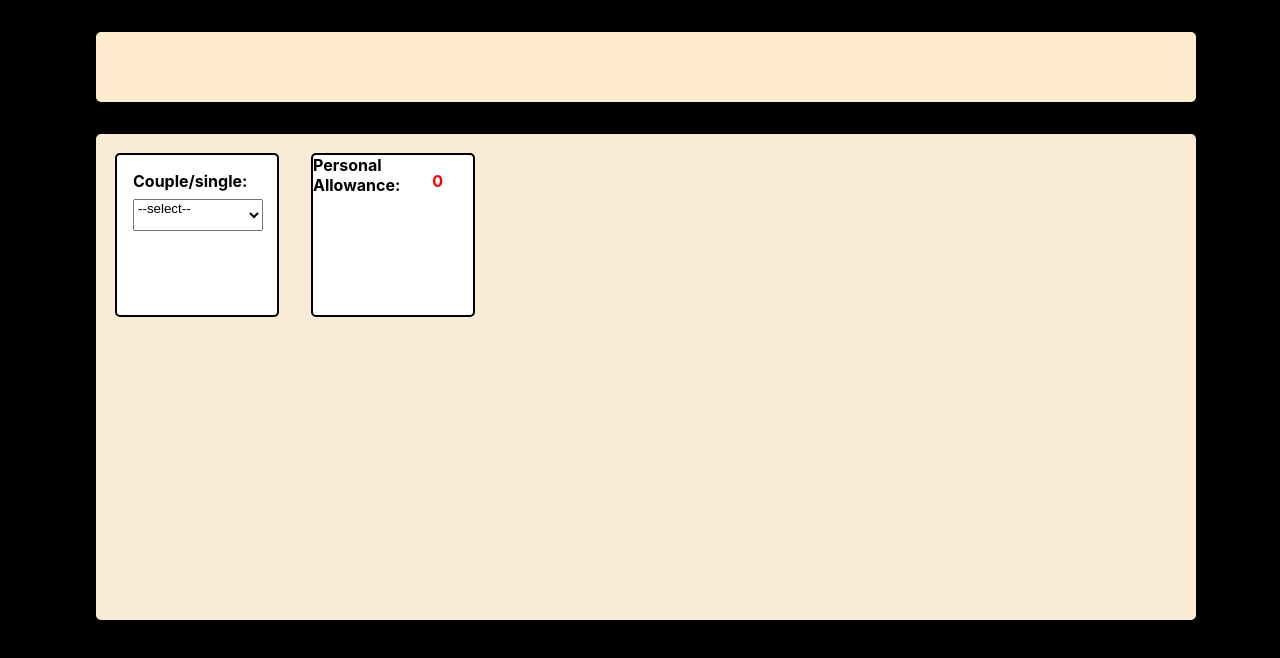
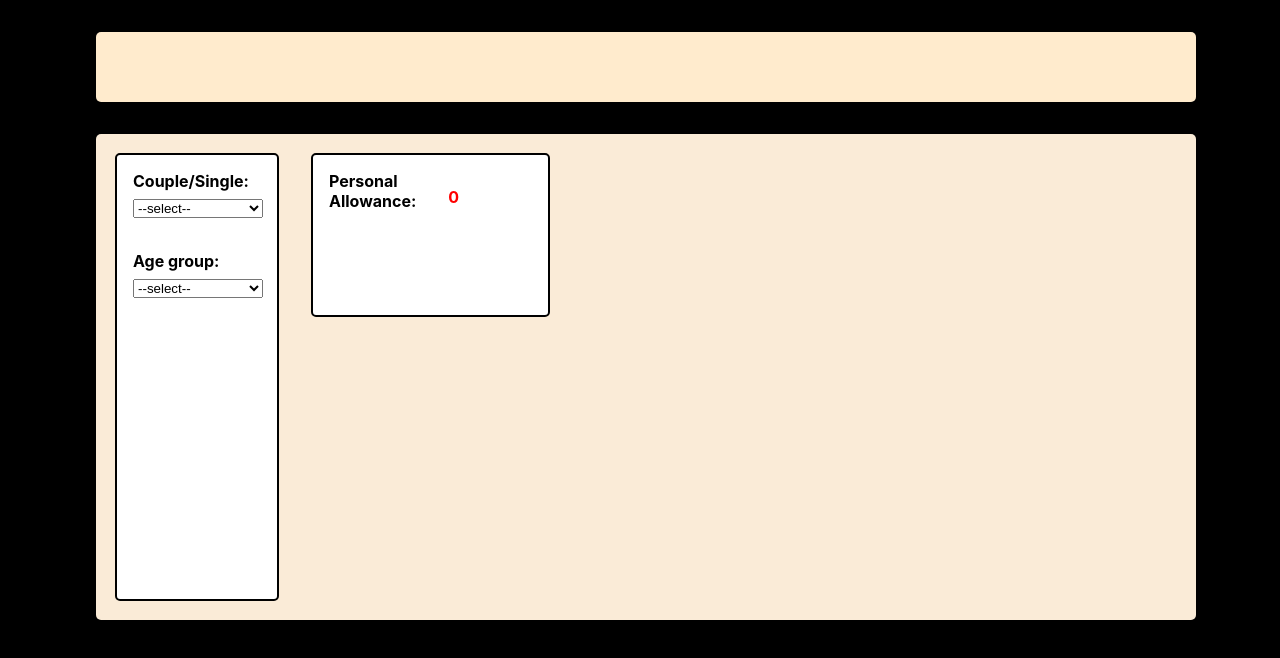
Before and after one commit to dnlstronge/benefitscalc2, a React (Create React App) app: page / in a window 1280 px wide. Shown: the top 658 px of the page. Built offline with nearby package versions, Linux system fonts and the light colour scheme.

Commit message:
[x] - add logic and test (clear) [x] - drop downs function exactly as expected

```diff
--- a/src/components/UC2/PA/PA.js
+++ b/src/components/UC2/PA/PA.js
@@ -1,11 +1,17 @@
 import React, { useReducer, useEffect } from "react";
-import CardA from "../card/CardA";
+import UCElements from "../UCElements/UCElements"
 import classes from "./PA.module.css"
+
+
+const UC_elements = UCElements;
 
 
 const PA_reducer = (state, action) => {
     if(action.type === "RSTATUS") {
         return {...state, single: action.value}
+    }
+    if(action.type === "AGE") {
+        return {...state, ageGroup: action.value}
     }
 }
 
@@ -19,22 +25,47 @@ const PA = ({propState, setPropState}) => {
     const handleCouple = (e) => {
         dispatchPA({type: "RSTATUS", value: e.target.value})
     }
+    const handleAge = (e) => {
+        dispatchPA({type: "AGE", value: e.target.value})
+    }
 
     useEffect(()=> {
-        if(PA_Select.single === "NONE" && PA_Select.ageGroup === "NONE") {
-            setPropState({...propState, PA: 0})
+        if(PA_Select.single === "NONE" || PA_Select.ageGroup === "NONE") {
+         return   setPropState({...propState, PA: 0})
         }
-    }, [])
+
+        if(PA_Select.single === "SINGLE" && PA_Select.ageGroup === "UNDER") {
+         return setPropState({...propState, PA: UC_elements.single_under25 })
+        }
+        if(PA_Select.single === "SINGLE" && PA_Select.ageGroup === "OVER") {
+         return setPropState({...propState, PA: UC_elements.single_over25 })
+        }
+        if(PA_Select.single === "COUPLE" && PA_Select.ageGroup === "UNDER") {
+         return setPropState({...propState, PA: UC_elements.joint_under25 })
+        }
+        if(PA_Select.single === "COUPLE" && PA_Select.ageGroup === "OVER") {
+         return setPropState({...propState, PA: UC_elements.joint_over25 })
+        }
+
+
+    }, [PA_Select])
 
     return (
         <React.Fragment>
 
             <div className={classes.container}>
-                <label className={classes.dropdown_label} htmlFor="select_status">Couple/single:
+                <label className={classes.dropdown_label} htmlFor="select_status">Couple/Single:
                     <select onChange={handleCouple} className={classes.dropdown_select}>
                         <option value="NONE">--select--</option>
                         <option value="SINGLE">Single</option>
                         <option value="COUPLE">Couple</option>
+                    </select>
+                </label>
+                <label className={classes.dropdown_label} htmlFor="select_status">Age group:
+                    <select onChange={handleAge} className={classes.dropdown_select}>
+                        <option value="NONE">--select--</option>
+                        <option value="UNDER">Under 25</option>
+                        <option value="OVER">Over 25</option>
                     </select>
                 </label>
             </div>
--- a/src/components/UC2/PA/PA.module.css
+++ b/src/components/UC2/PA/PA.module.css
@@ -3,7 +3,7 @@
     flex-direction: column;
     background: white;
     width: 10rem;
-    height: 10rem;
+    height: auto;
     margin: 1rem 1rem 1rem 1rem;
     border: 2px solid black;
     border-radius: 5px;
@@ -13,7 +13,7 @@
     font-weight: bold;
     display: flex;
     flex-direction: column;
-    height: 5rem;
+    height: 3rem;
     width: 90%;
     padding: 1rem 1rem 1rem 1rem;
 }
--- a/src/components/UC2/Totals/Totals.js
+++ b/src/components/UC2/Totals/Totals.js
@@ -9,6 +9,7 @@ const Totals = ({ propState }) => {
             <label className={classes.label_amount} htmlFor="amount">Personal Allowance:
                 <p className={classes.label_p} id="amount">{propState.PA}</p>
             </label>
+
         </div>
     )
 }
--- a/src/components/UC2/Totals/Totals.module.css
+++ b/src/components/UC2/Totals/Totals.module.css
@@ -2,7 +2,7 @@
     display: flex;
     flex-direction: row;
     background: white;
-    width: 10rem;
+    width: auto;
     height: 10rem;
     margin: 1rem 1rem 1rem 1rem;
     border: 2px solid black;
@@ -13,7 +13,7 @@
     display: flex;
     flex-direction: row;
     font-weight: bold;
-
+    margin: 1rem 1rem 1rem 1rem;
     width: 40%;
     height: 2rem;
 }
--- /dev/null
+++ b/src/components/UC2/UCElements/UCElements.js
@@ -0,0 +1,54 @@
+
+// ideas for how to handle the logic - i'll be using react so this will include snippets of different functions etc:
+
+
+// for UC - I think use an object for the elements and go from there:
+
+
+
+/* (placeholder) */
+
+const dynamic_value = "Needs dynamic Value"
+
+/* ====== UC elements master object ======= */
+
+const UCElements = {
+  single_under25: 265.31,
+  single_over25: 334.91,
+  joint_under25: 416.45,
+  joint_over25: 525.72,
+
+  /* 1st child or qualifying young person (if born before 6 April 2017) */
+  child_1st: 290.00,
+
+/*2nd & subsequent child or qualifying young person. First child as well if born on or after 6 April 2017. */
+  child_2nd: 244.58,
+
+/* MRC or less (any Mob + equiv PIP) */
+  disabled_child_lower: 132.89,
+
+/* HRC or ER DL */
+  disabled_child_higher: 414.88,
+
+/* LCW = pre April 17 claim only - rare */
+  LCW: 132.89,
+  LCWRA: 354.28,
+  carer: 168.81,
+
+  childcare_1: 646.35,
+  childcare_2: 1108.04,
+
+/* Work allowances
+Higher = no eligble housing & LCW or children */
+
+  work_allowance_higher: 573.00,
+  work_allowance: 344.00,
+
+ /* capital tarfiff - if capital >6k & <16k */
+
+ tariff_income: dynamic_value,
+
+ NDC: 77.87,
+}
+
+export default UCElements;
```
